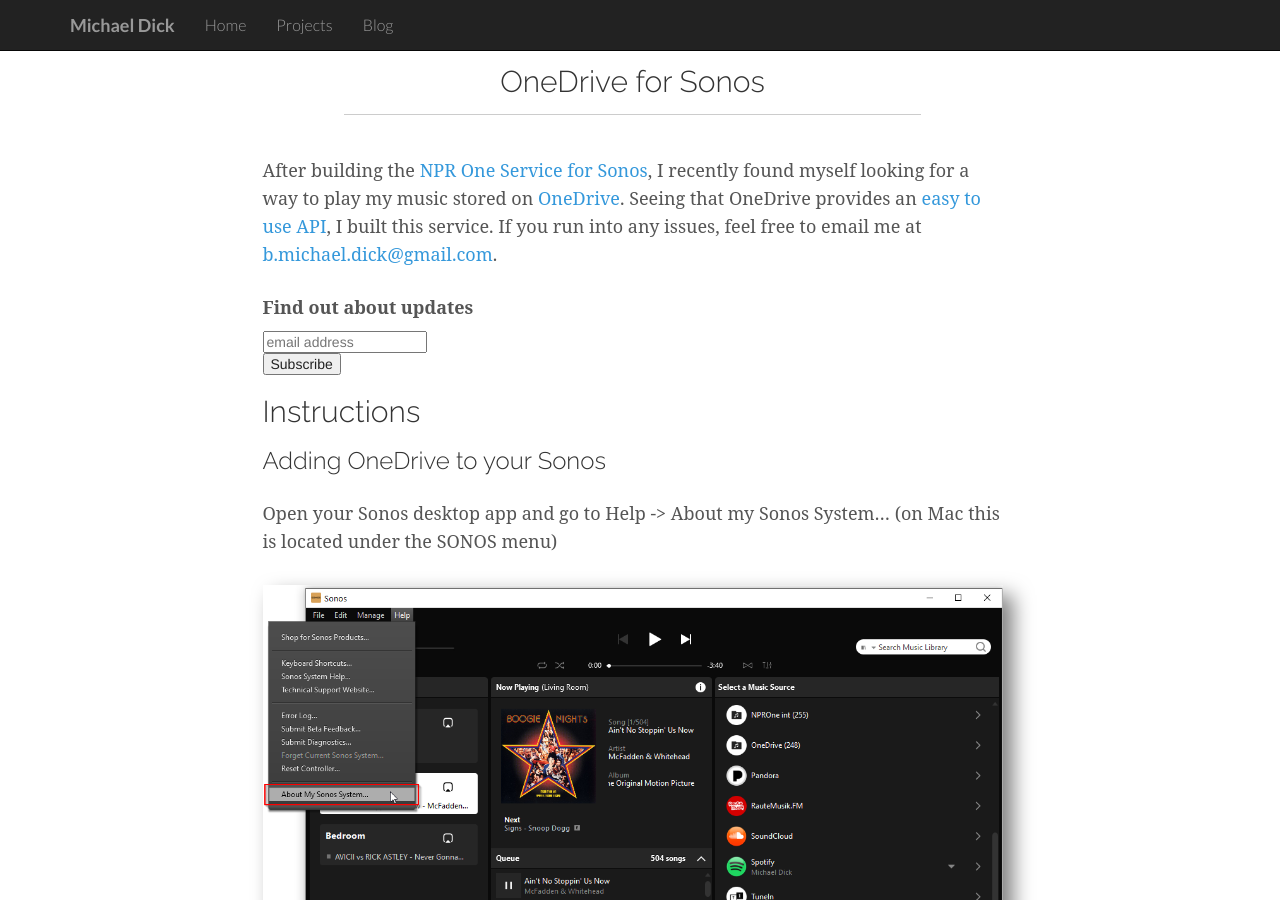
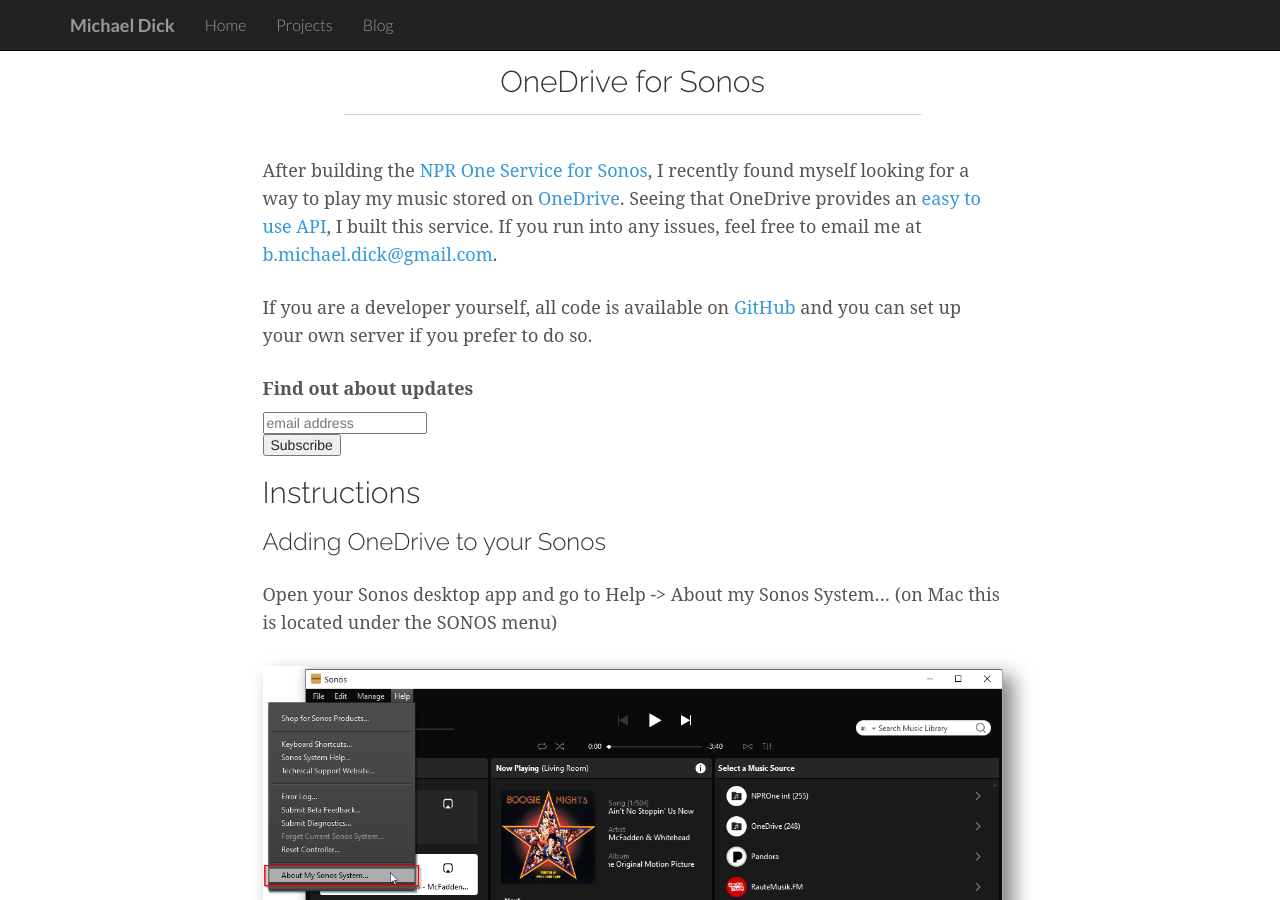
Before and after one commit to bertique/bertique.github.io, a Jekyll site: the page built from sonosonedrive.md, in a window 1280 px wide and 900 px high. Built offline with Jekyll 4.4.1, drawn with Linux system fonts in a browser that asks for light colours; comment, search, counter and statistics services are not loaded.

Commit message:
Add info about code on GitHub

```diff
--- a/sonosonedrive.md
+++ b/sonosonedrive.md
@@ -10,6 +10,8 @@
 ---
 
 After building the [NPR One Service for Sonos](/sonos-nprone/), I recently found myself looking for a way to play my music stored on [OneDrive](https://onedrive.com). Seeing that OneDrive provides an [easy to use API](https://docs.microsoft.com/en-us/onedrive/developer/rest-api/?view=odsp-graph-online), I built this service. If you run into any issues, feel free to email me at [b.michael.dick@gmail.com](mailto:b.michael.dick@gmail.com).
+
+If you are a developer yourself, all code is available on [GitHub](https://github.com/bertique/SonosOneDriveServer) and you can set up your own server if you prefer to do so.
 
 **Find out about updates**
 
```
Also changed, not shown: sonosnpr.md (+2 -0 lines).
